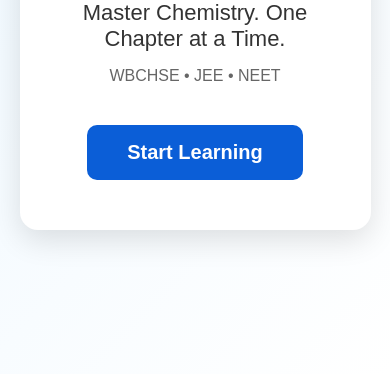
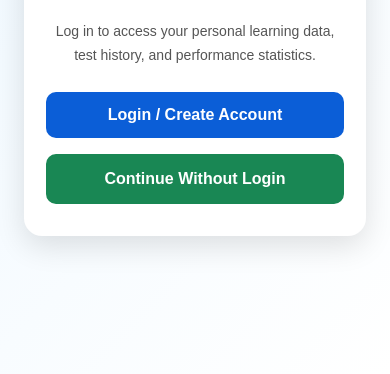
Before and after one commit to BigyanCore-Learning/bigyancore-cbt-v2.0, a plain HTML site: page index.html in a window 390 px wide. Shown: the part 470-844 px from the top of the page. Drawn offline with Linux system fonts and the light colour scheme.

Commit message:
Improve homepage login and guest navigation

```diff
--- a/css/home.css
+++ b/css/home.css
@@ -1,97 +1,138 @@
+
 /* ---------- BigyanCore Homepage ---------- */
 
-*{
-    margin:0;
-    padding:0;
-    box-sizing:border-box;
+* {
+    margin: 0;
+    padding: 0;
+    box-sizing: border-box;
 }
 
-body{
-    font-family:Arial, Helvetica, sans-serif;
-    background:linear-gradient(135deg,#eaf6ff,#ffffff);
-    display:flex;
-    justify-content:center;
-    align-items:center;
-    height:100vh;
+body {
+    font-family: Arial, Helvetica, sans-serif;
+    background: linear-gradient(135deg, #eaf6ff, #ffffff);
+    display: flex;
+    justify-content: center;
+    align-items: center;
+    min-height: 100vh;
+    padding: 24px;
 }
 
-.home-container{
-
-    width:90%;
-    max-width:700px;
-
-    background:white;
-
-    border-radius:18px;
-
-    padding:50px;
-
-    text-align:center;
-
-    box-shadow:0 10px 30px rgba(0,0,0,.12);
-
+.home-container {
+    width: 100%;
+    max-width: 700px;
+    background: white;
+    border-radius: 18px;
+    padding: 45px 40px;
+    text-align: center;
+    box-shadow: 0 10px 30px rgba(0, 0, 0, 0.12);
 }
 
-.logo{
-
-    width:140px;
-
-    margin-bottom:25px;
-
+.logo {
+    width: 140px;
+    max-width: 100%;
+    margin-bottom: 25px;
 }
 
-h1{
-
-    color:#0B5ED7;
-
-    font-size:42px;
-
-    margin-bottom:15px;
-
+h1 {
+    color: #0B5ED7;
+    font-size: 42px;
+    margin-bottom: 15px;
 }
 
-.tagline{
-
-    font-size:22px;
-
-    color:#333;
-
-    margin-bottom:15px;
-
+.tagline {
+    font-size: 22px;
+    color: #333;
+    margin-bottom: 15px;
 }
 
-.subtitle{
-
-    color:#666;
-
-    margin-bottom:40px;
-
+.subtitle {
+    color: #666;
+    margin-bottom: 28px;
 }
 
-.start-btn{
-
-    display:inline-block;
-
-    text-decoration:none;
-
-    background:#0B5ED7;
-
-    color:white;
-
-    padding:16px 40px;
-
-    border-radius:10px;
-
-    font-size:20px;
-
-    font-weight:bold;
-
-    transition:.3s;
-
+.login-message {
+    color: #555;
+    font-size: 15px;
+    line-height: 1.7;
+    max-width: 480px;
+    margin: 0 auto 28px;
 }
 
-.start-btn:hover{
+/* Shared button styling */
 
-    background:#198754;
+.start-btn,
+.guest-btn {
+    display: block;
+    width: 100%;
+    max-width: 390px;
+    margin: 0 auto;
+    padding: 15px 24px;
+    border-radius: 10px;
+    text-decoration: none;
+    text-align: center;
+    font-size: 17px;
+    font-weight: bold;
+    transition: background 0.25s ease, transform 0.25s ease;
+}
 
+/* Login button */
+
+.start-btn {
+    background: #0B5ED7;
+    color: white;
+    margin-bottom: 16px;
 }
+
+.start-btn:hover {
+    background: #084298;
+    transform: translateY(-2px);
+}
+
+/* Continue without login button */
+
+.guest-btn {
+    background: #198754;
+    color: white;
+    border: 2px solid #198754;
+}
+
+.guest-btn:hover {
+    background: #146c43;
+    border-color: #146c43;
+    transform: translateY(-2px);
+}
+
+/* Mobile layout */
+
+@media (max-width: 600px) {
+    .home-container {
+        padding: 32px 22px;
+    }
+
+    .logo {
+        width: 110px;
+    }
+
+    h1 {
+        font-size: 30px;
+    }
+
+    .tagline {
+        font-size: 19px;
+    }
+
+    .subtitle {
+        margin-bottom: 24px;
+    }
+
+    .login-message {
+        font-size: 14px;
+        margin-bottom: 24px;
+    }
+
+    .start-btn,
+    .guest-btn {
+        font-size: 16px;
+        padding: 14px 18px;
+    }
+}
--- a/index.html
+++ b/index.html
@@ -1,3 +1,4 @@
+
 <!DOCTYPE html>
 <html lang="en">
 <head>
@@ -24,8 +25,17 @@
             WBCHSE • JEE • NEET
         </p>
 
-        <a href="chemistry.html" class="start-btn">
-            Start Learning
+        <p class="login-message">
+            Log in to access your personal learning data, test history,
+            and performance statistics.
+        </p>
+
+        <a href="login.html" class="start-btn">
+            Login / Create Account
+        </a>
+
+        <a href="chemistry.html" class="guest-btn">
+            Continue Without Login
         </a>
 
     </div>
```
Also changed, not shown: login.html (+9 -0 lines).
